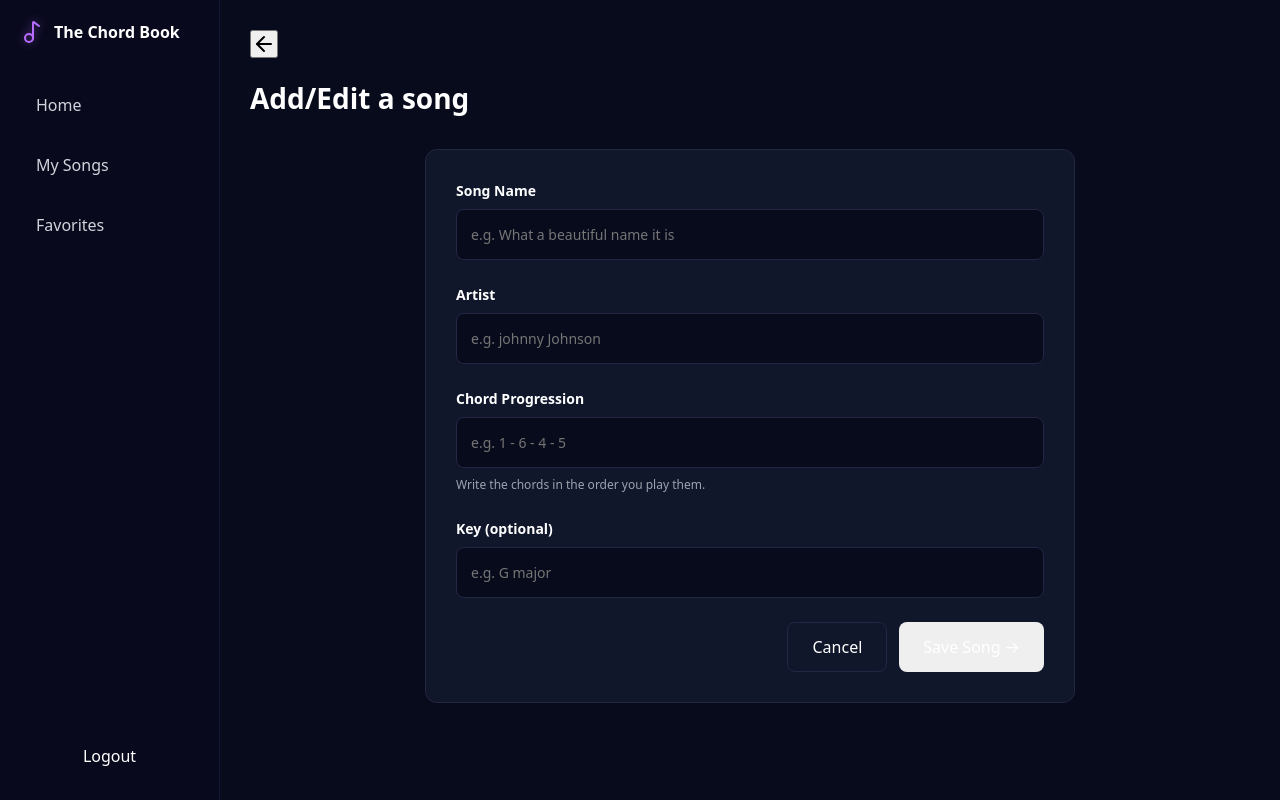
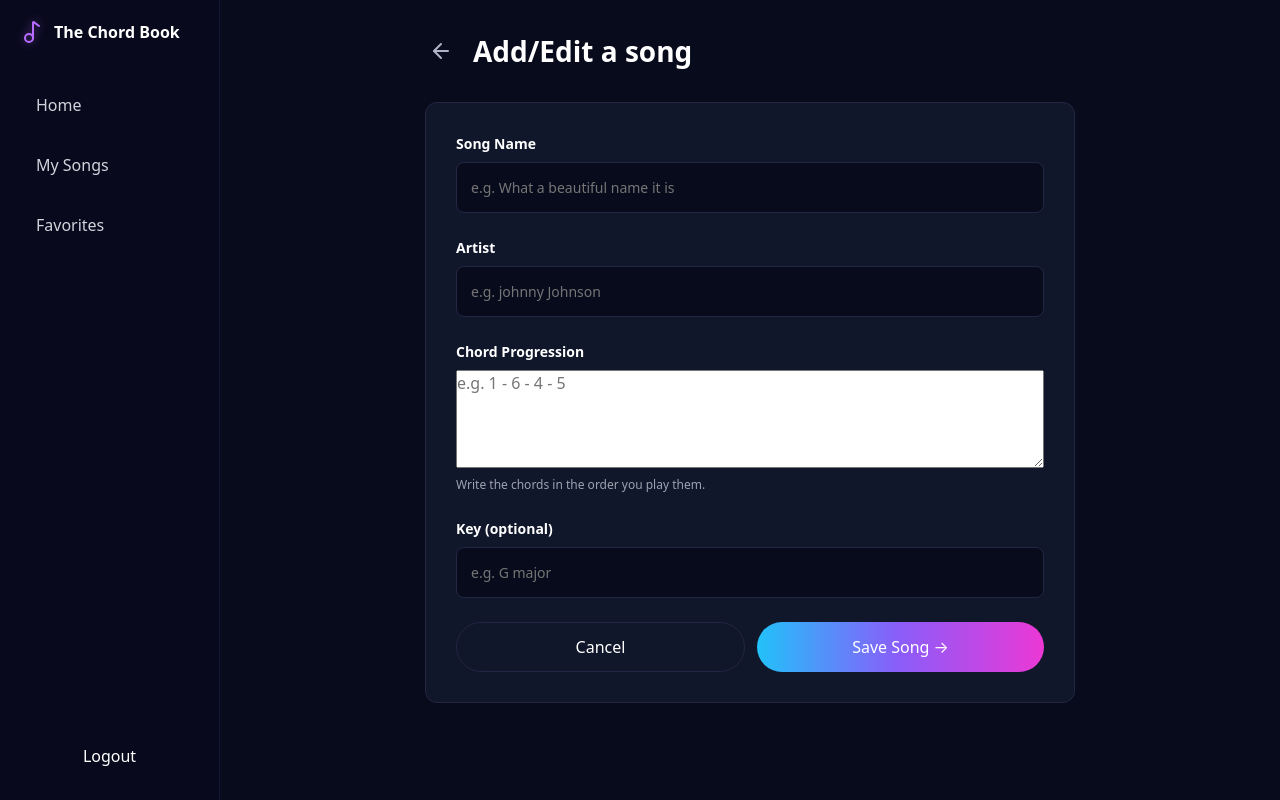
Before and after one commit to mercytv932/Chord_Book, a React (Vite) app in the folder frontend/: page /songs/new in a window 1280 px wide. Built offline with nearby package versions, Linux system fonts and the light colour scheme.

Commit message:
done with button styles. now change the chord input into textarea to make it big enough for chords

```diff
--- a/frontend/src/App.css
+++ b/frontend/src/App.css
@@ -345,7 +345,6 @@
 
 .add-song h1 {
   font-size: 28px;
-  margin-top: 15px;
 }
 
 /* Add Song Form */
@@ -398,24 +397,25 @@
 
 .form-buttons {
   display: flex;
-  justify-content: flex-end;
   gap: 12px;
 }
 
 .cancel-button {
+  flex: 1;
   padding: 12px 24px;
-  background-color: transparent;
+  background: transparent;
   border: 1px solid #252544;
-  border-radius: 8px;
+  border-radius: 30px;
   color: white;
   cursor: pointer;
 }
 
 .save-button {
+  flex: 1;
   padding: 12px 24px;
-  background-color: linear-gradient(90deg, #6366f1, #a855f7);
+  background: linear-gradient(90deg, #22c1f9, #8b5cf9, #ec38d5);
   border: none;
-  border-radius: 8px;
+  border-radius: 30px;
   color: white;
   cursor: pointer;
 }
@@ -423,3 +423,27 @@
 .save-button:hover {
   opacity: 0.9;
 }
+
+.add-song-header {
+  max-width: 650px;
+  margin: 0 auto;
+  display: flex;
+  align-items: center;
+  gap: 16px;
+}
+
+.back-button {
+  display: flex;
+  align-items: center;
+  justify-content: center;
+  background: transparent;
+  border: none;
+  color: #aeb4c6;
+  cursor: pointer;
+  padding: 4px;
+  transition: color 0.2s ease;
+}
+
+.back-button:hover {
+  color: #c084fc;
+}
--- a/frontend/src/components/SongForm.tsx
+++ b/frontend/src/components/SongForm.tsx
@@ -17,11 +17,11 @@ function SongForm() {
         </div>
         <div className="input-group">
           <label htmlFor="chord-progression">Chord Progression</label>
-          <input
-            type="text"
-            placeholder="e.g. 1 - 6 - 4 - 5"
+          <textarea
             id="chord-progression"
             name="chordProgression"
+            placeholder="e.g. 1 - 6 - 4 - 5"
+            rows={4}
           />
           <p>Write the chords in the order you play them.</p>
         </div>
--- a/frontend/src/pages/AddSong.tsx
+++ b/frontend/src/pages/AddSong.tsx
@@ -6,7 +6,7 @@ function AddSong() {
   const navigate = useNavigate();
   return (
     <div className="add-song">
-      <div>
+      <div className="add-song-header">
         <button
           type="button"
           className="back-button"
```
